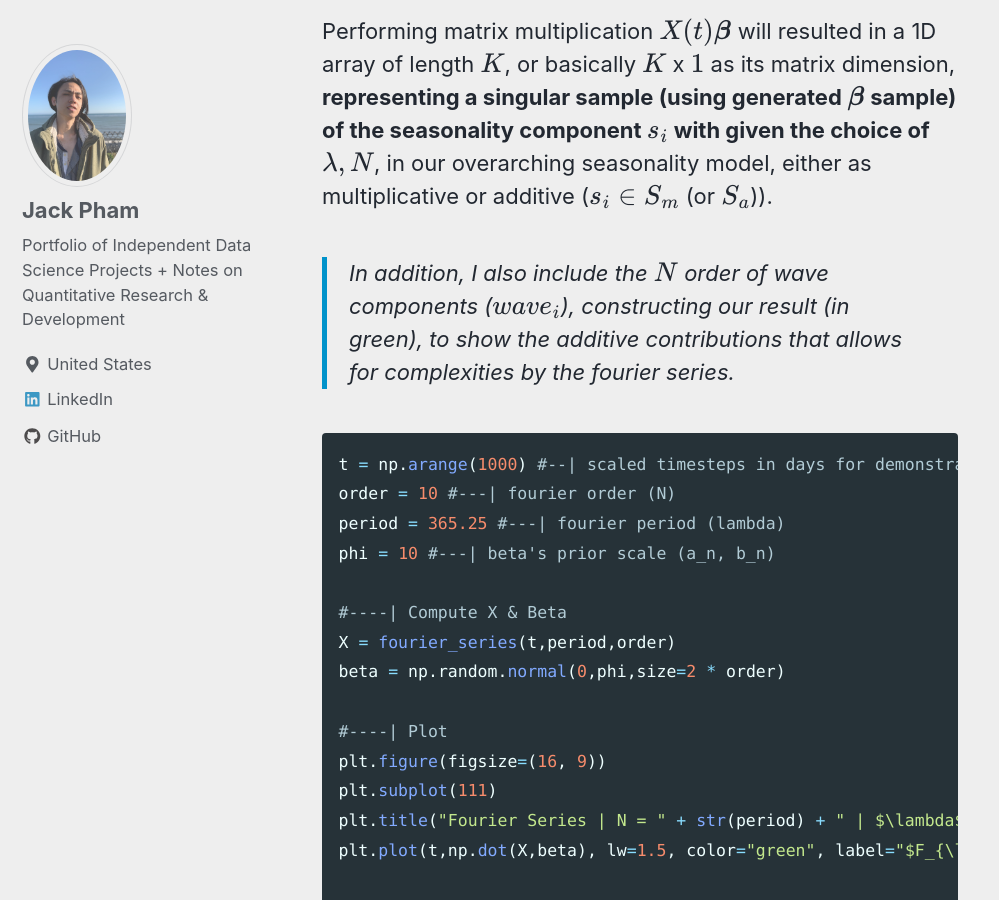
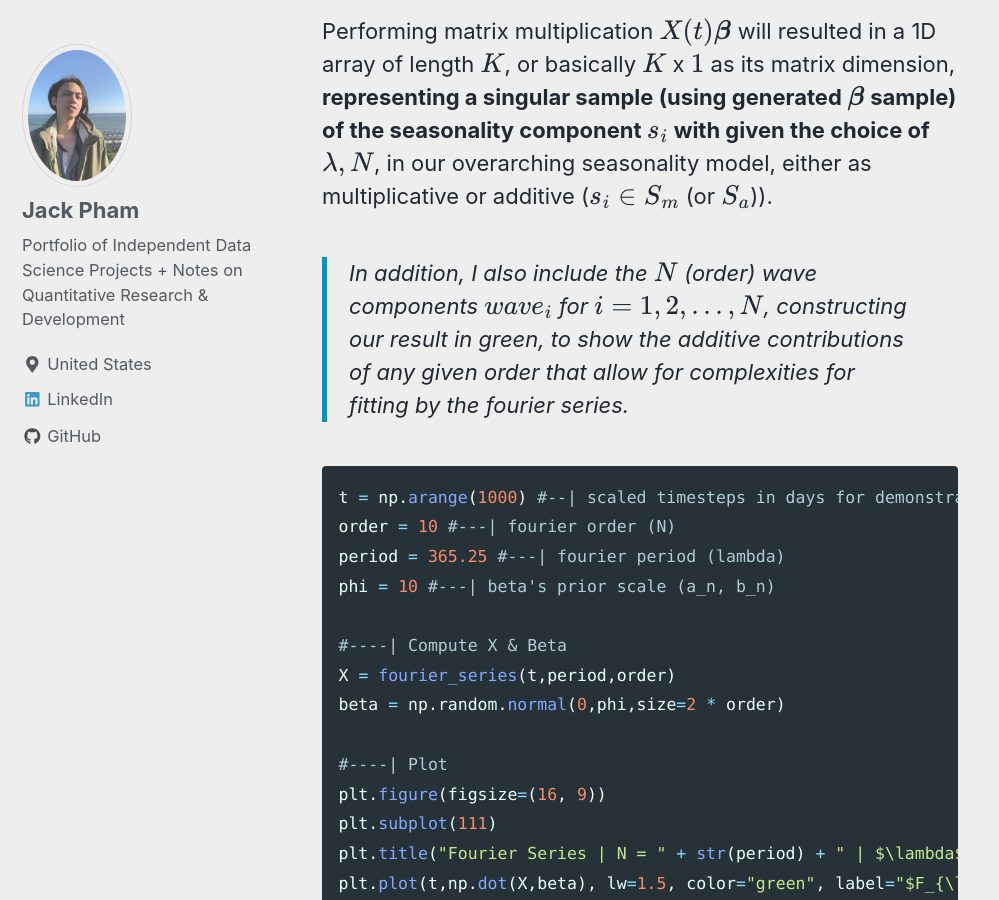
Before and after one commit to jp-quant/jp-quant.github.io, a Jekyll site: the page built from _posts/2020-09-18-fbprophet_bayesian_glm.md, in a window 1280 px wide and 900 px high, scrolled down 21216 px. Shown: the whole window, without its empty margins (0-999 px from the left). Built offline with Jekyll 4.4.1, drawn with Linux system fonts in a browser that asks for light colours; nearby versions of some CDN libraries; formulas are drawn with MathJax 3.

Commit message:
last updates

````diff
--- a/_posts/2020-09-18-fbprophet_bayesian_glm.md
+++ b/_posts/2020-09-18-fbprophet_bayesian_glm.md
@@ -340,7 +340,7 @@ To obtain $$F_{\lambda,N}(t)$$ as $$X(t) \boldsymbol{\beta}$$, a single seasonal
 2. Perform fourier calculations using the *fourier_series* function written above to obtain $$X(t)$$ with dimension $$K$$ x $$2N$$
 
 Performing matrix multiplication $$X(t) \boldsymbol{\beta}$$ will resulted in a 1D array of length  $$K$$, or basically $$K$$ x $$1$$ as its matrix dimension, **representing a singular sample (using generated $$\boldsymbol{\beta}$$ sample) of the seasonality component $$s_i$$ with given the choice of $$\lambda,N$$**, in our overarching seasonality model, either as multiplicative or additive ($$s_i \in S_m$$ (or $$S_a$$)).
-> In addition, I also include the $$N$$ order of wave components ($$wave_i$$), constructing our result (in green), to show the additive contributions that allows for complexities by the fourier series.
+> In addition, I also include the $$N$$ (order) wave components $$wave_i$$ for $$i=1,2,...,N$$, constructing our result in green, to show the additive contributions of any given order that allow for complexities for fitting by the fourier series.
 
 ```python
 t = np.arange(1000) #--| scaled timesteps in days for demonstration (1000 = 1000 date stamps per daily interval)
````
